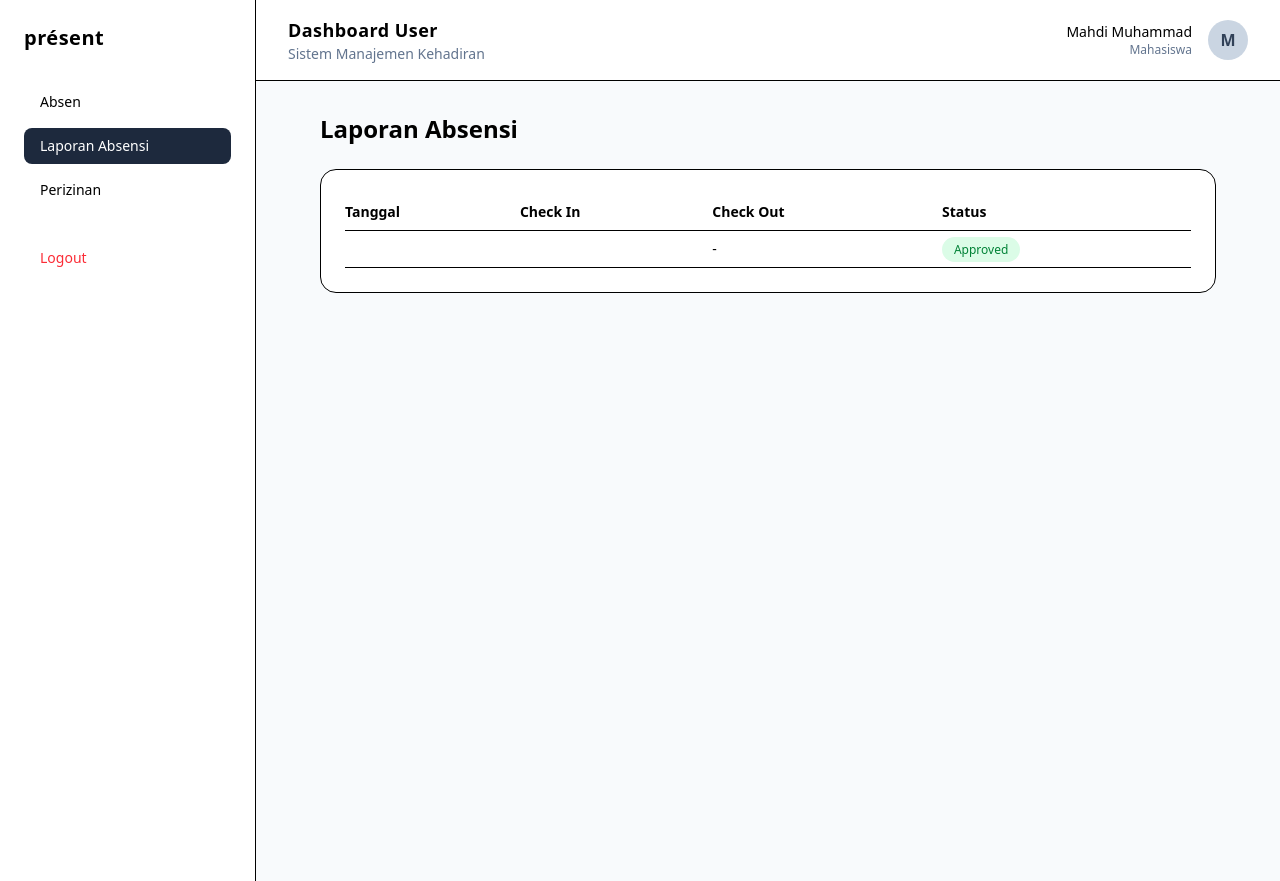
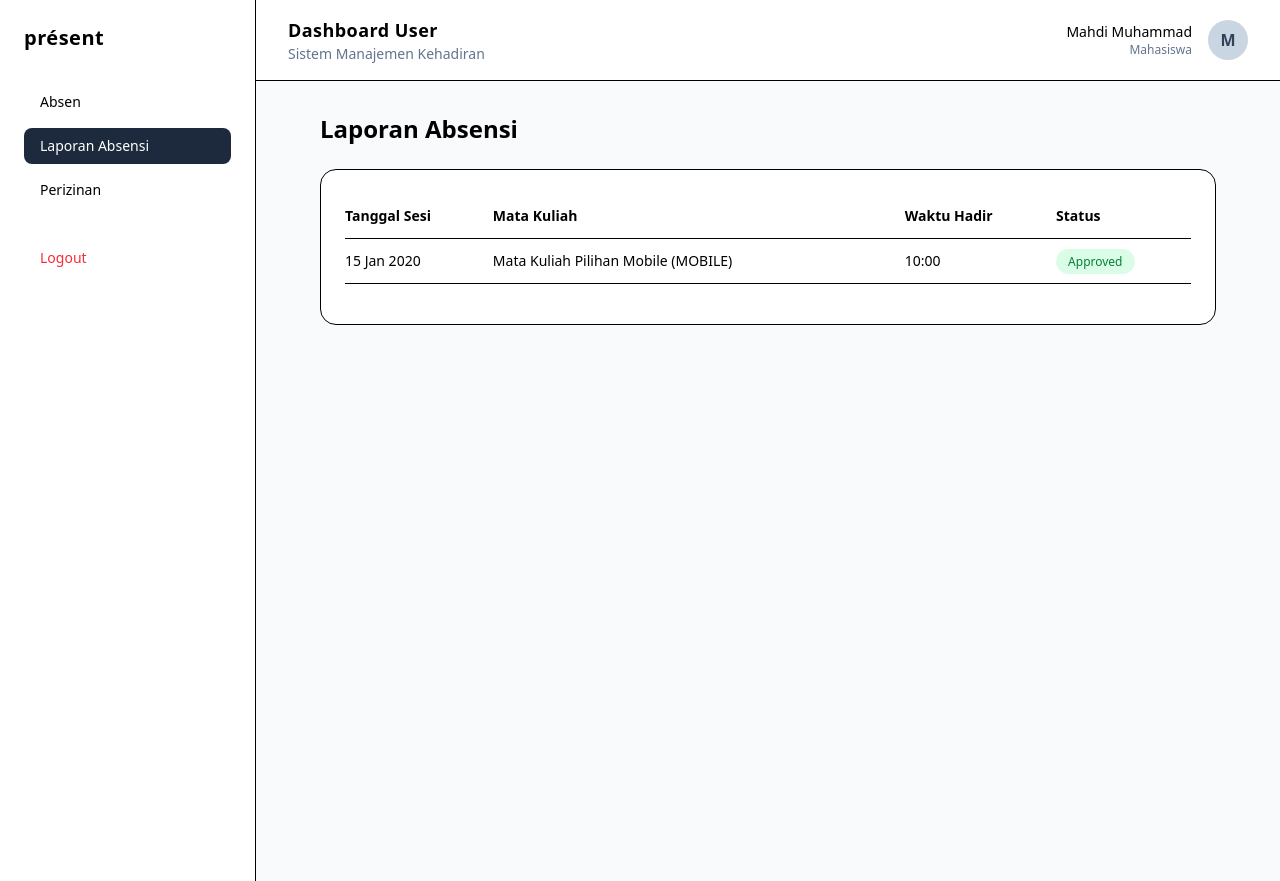
Before and after one commit to mahdimazan6-stack/aplikasi-mobile-absensi-mahasiswa-menggunakan-QR, a Laravel app: page /user/laporan in a window 1280 px wide. Run offline with Laravel 12, Linux system fonts and the light colour scheme; a user stored in the database is signed in; data comes from the database, SQL or seed files in the repository; tables that the repository leaves empty hold one stand-in row (values such as "Sample post"); style sheets or scripts are compiled from the project's sources.

Commit message:
Update laporan.blade.php

```diff
--- a/backend/resources/views/pages/user/laporan.blade.php
+++ b/backend/resources/views/pages/user/laporan.blade.php
@@ -3,41 +3,32 @@
 @section('title', 'Laporan')
 
 @section('content')
-
-    <div class="max-w-4xl mx-auto">
-
-        <h1 class="text-2xl font-semibold mb-6">Laporan Absensi</h1>
-
-        <div class="bg-white border rounded-2xl p-6">
-
+    <div class="mx-auto max-w-4xl">
+        <h1 class="mb-6 text-2xl font-semibold">Laporan Absensi</h1>
+        <div class="overflow-x-auto rounded-2xl border bg-white p-6">
             <table class="w-full text-sm">
-
                 <thead>
                     <tr class="border-b text-left">
-                        <th class="py-2">Tanggal</th>
-                        <th class="py-2">Check In</th>
-                        <th class="py-2">Check Out</th>
-                        <th class="py-2">Status</th>
+                        <th class="py-3">Tanggal Sesi</th>
+                        <th class="py-3">Mata Kuliah</th>
+                        <th class="py-3">Waktu Hadir</th>
+                        <th class="py-3">Status</th>
                     </tr>
                 </thead>
-
                 <tbody>
-                    @foreach($attendance as $item)
+                    @forelse($attendance as $item)
                         <tr class="border-b">
-                            <td class="py-2">{{ $item['tanggal'] }}</td>
-                            <td class="py-2">{{ $item['check_in'] }}</td>
-                            <td class="py-2">{{ $item['check_out'] ?? '-' }}</td>
-                            <td class="py-2">
-                                <x-status :status="$item['status']" />
-                            </td>
+                            <td class="py-3">{{ $item->session->created_at->format('d M Y') }}</td>
+                            <td class="py-3">{{ $item->session->course->name }} ({{ $item->session->course->code }})</td>
+                            <td class="py-3">{{ $item->attended_at?->format('H:i') ?? '-' }}</td>
+                            <td class="py-3"><x-status :status="$item->status" /></td>
                         </tr>
-                    @endforeach
+                    @empty
+                        <tr><td colspan="4" class="py-6 text-center text-slate-500">Belum ada riwayat absensi.</td></tr>
+                    @endforelse
                 </tbody>
-
             </table>
-
+            <div class="mt-4">{{ $attendance->links() }}</div>
         </div>
-
     </div>
-
 @endsection
```
